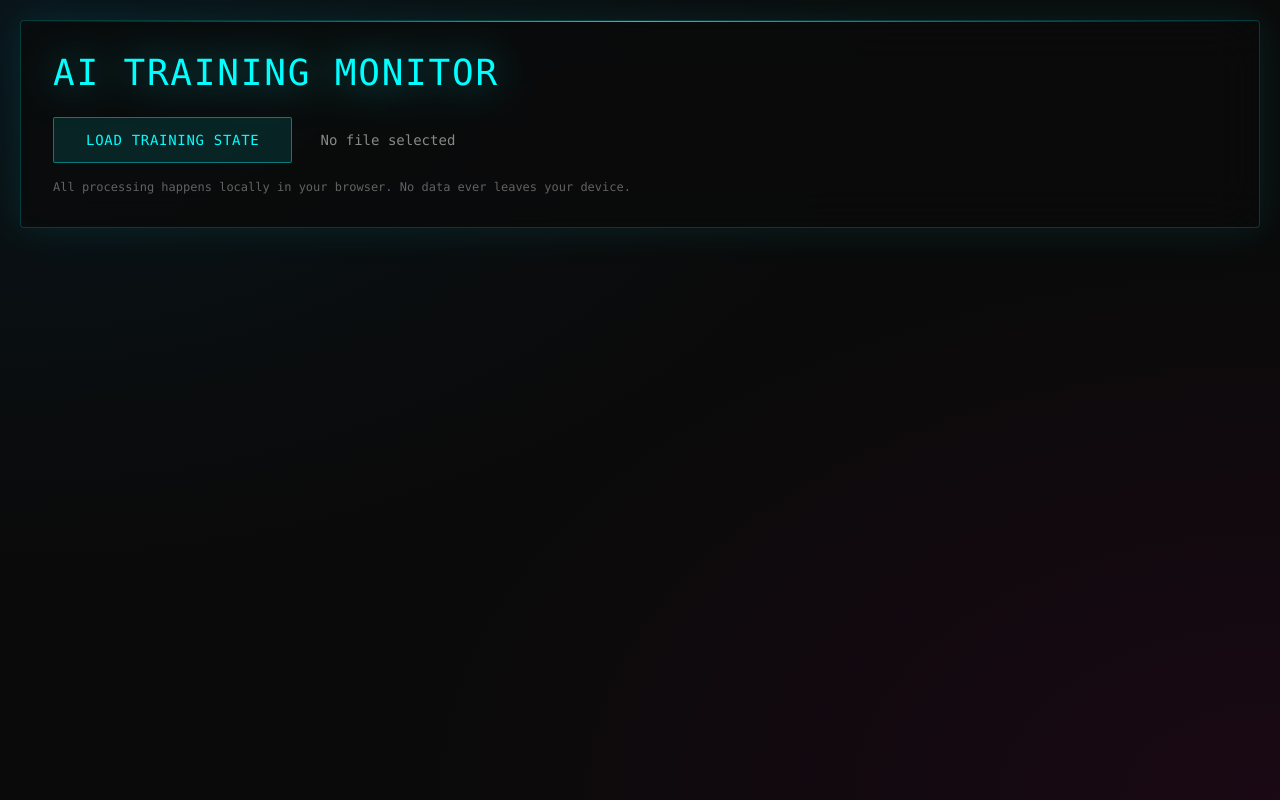
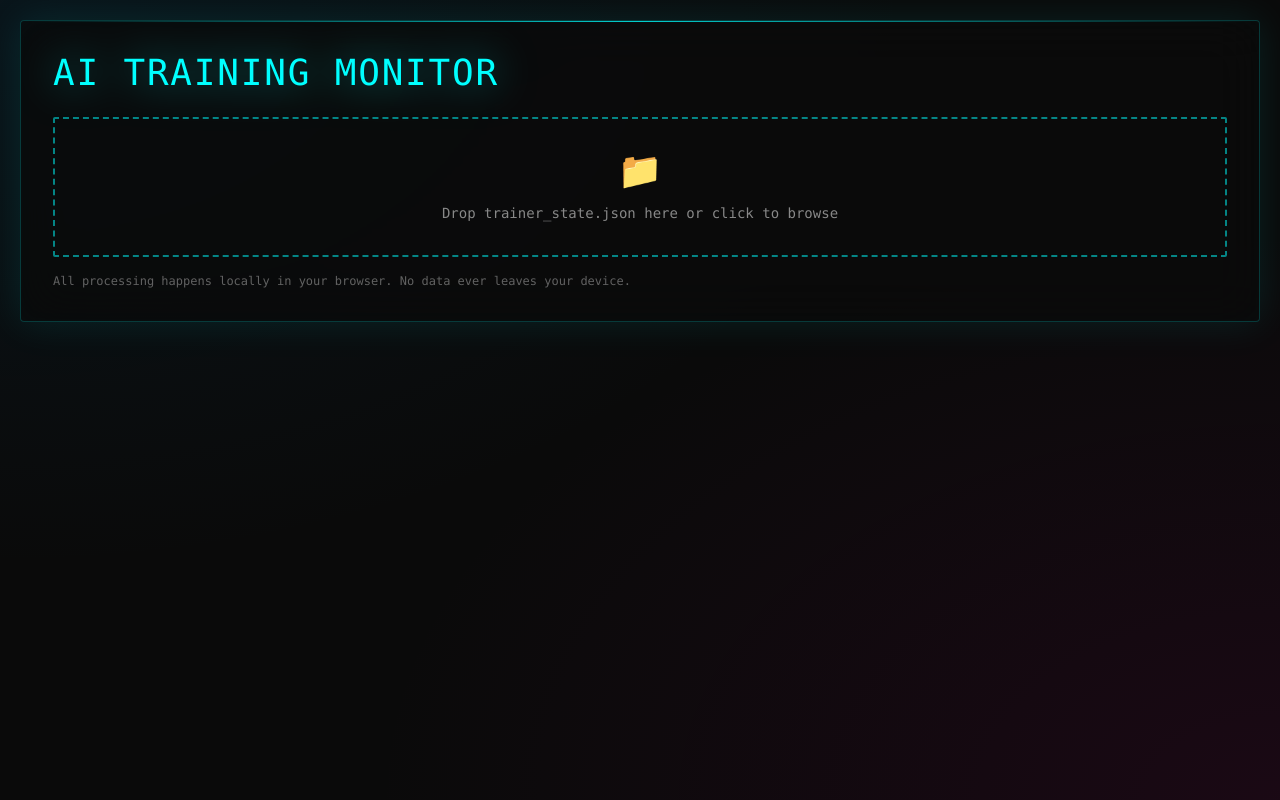
Before and after one commit to boatbomber/ModelTrainingDashboard, a React (Vite) app: page / in a window 1280 px wide. Built offline with nearby package versions, Linux system fonts and the light colour scheme.

Commit message:
Improve drop zone UX

```diff
--- /dev/null
+++ b/src/components/DropZone.jsx
@@ -0,0 +1,132 @@
+import { useCallback, useState, useRef } from 'react';
+import { useDashboard } from '../context/DashboardContext';
+
+export default function DropZone() {
+  const { loadFile } = useDashboard();
+  const [dragState, setDragState] = useState('default'); // 'default' | 'active' | 'success' | 'error'
+  const fileInputRef = useRef(null);
+
+  const validateFile = (file) => {
+    if (!file) return false;
+    return file.type === 'application/json' || file.name.endsWith('.json');
+  };
+
+  const handleFile = useCallback(
+    (file) => {
+      if (!validateFile(file)) {
+        setDragState('error');
+        setTimeout(() => setDragState('default'), 1000);
+        return;
+      }
+
+      setDragState('success');
+      setTimeout(() => setDragState('default'), 500);
+      loadFile(file);
+    },
+    [loadFile]
+  );
+
+  const handleFileChange = useCallback(
+    (e) => {
+      const file = e.target.files[0];
+      if (file) {
+        handleFile(file);
+      }
+    },
+    [handleFile]
+  );
+
+  const handleDragOver = useCallback((e) => {
+    e.preventDefault();
+    e.stopPropagation();
+    setDragState('active');
+  }, []);
+
+  const handleDragLeave = useCallback((e) => {
+    e.preventDefault();
+    e.stopPropagation();
+    setDragState('default');
+  }, []);
+
+  const handleDrop = useCallback(
+    (e) => {
+      e.preventDefault();
+      e.stopPropagation();
+      setDragState('default');
+
+      const file = e.dataTransfer.files[0];
+      handleFile(file);
+    },
+    [handleFile]
+  );
+
+  const handleClick = useCallback(() => {
+    fileInputRef.current?.click();
+  }, []);
+
+  const getBorderClass = () => {
+    switch (dragState) {
+      case 'active':
+        return 'border-cyber-primary border-solid shadow-cyber-glow animate-pulse';
+      case 'success':
+        return 'border-cyber-success border-solid';
+      case 'error':
+        return 'border-cyber-error border-solid';
+      default:
+        return 'border-cyber-border/50 border-dashed';
+    }
+  };
+
+  const getMessage = () => {
+    switch (dragState) {
+      case 'active':
+        return 'Release to load file';
+      case 'success':
+        return 'File accepted!';
+      case 'error':
+        return 'Invalid file type - JSON only';
+      default:
+        return 'Drop trainer_state.json here or click to browse';
+    }
+  };
+
+  const getIcon = () => {
+    switch (dragState) {
+      case 'active':
+        return '⬇';
+      case 'success':
+        return '✓';
+      case 'error':
+        return '✗';
+      default:
+        return '📁';
+    }
+  };
+
+  return (
+    <div
+      className={`relative border-2 rounded-sm p-8 transition-all duration-200 cursor-pointer ${getBorderClass()} ${
+        dragState === 'default' ? 'hover:border-cyber-primary/40 hover:bg-cyber-primary/5' : ''
+      }`}
+      onDragOver={handleDragOver}
+      onDragLeave={handleDragLeave}
+      onDrop={handleDrop}
+      onClick={handleClick}
+    >
+      <input
+        ref={fileInputRef}
+        type="file"
+        accept=".json,application/json"
+        onChange={handleFileChange}
+        className="hidden"
+      />
+
+      <div className="text-center">
+        <div className="text-4xl mb-3">{getIcon()}</div>
+        <p className="text-cyber-muted font-mono text-sm">
+          {getMessage()}
+        </p>
+      </div>
+    </div>
+  );
+}
--- a/src/components/Header.jsx
+++ b/src/components/Header.jsx
@@ -1,41 +1,8 @@
-import { useCallback, useState } from 'react';
 import { useDashboard } from '../context/DashboardContext';
+import DropZone from './DropZone';
 
 export default function Header() {
-  const { loadFile, fileName, error, clearError } = useDashboard();
-  const [isDragging, setIsDragging] = useState(false);
-
-  const handleFileChange = useCallback(
-    (e) => {
-      const file = e.target.files[0];
-      if (file) {
-        loadFile(file);
-      }
-    },
-    [loadFile]
-  );
-
-  const handleDragOver = useCallback((e) => {
-    e.preventDefault();
-    setIsDragging(true);
-  }, []);
-
-  const handleDragLeave = useCallback((e) => {
-    e.preventDefault();
-    setIsDragging(false);
-  }, []);
-
-  const handleDrop = useCallback(
-    (e) => {
-      e.preventDefault();
-      setIsDragging(false);
-      const file = e.dataTransfer.files[0];
-      if (file && file.name.endsWith('.json')) {
-        loadFile(file);
-      }
-    },
-    [loadFile]
-  );
+  const { fileName, error, clearError } = useDashboard();
 
   return (
     <div className="relative overflow-hidden rounded bg-cyber-bg/80 backdrop-blur-xl border border-cyber-border p-8 mb-8 shadow-cyber">
@@ -46,36 +13,18 @@ export default function Header() {
         AI Training Monitor
       </h1>
 
-      <div
-        className={`flex items-center gap-5 flex-wrap ${
-          isDragging ? 'opacity-50' : ''
-        }`}
-        onDragOver={handleDragOver}
-        onDragLeave={handleDragLeave}
-        onDrop={handleDrop}
-      >
-        <div className="relative overflow-hidden inline-block">
-          <input
-            type="file"
-            id="fileInput"
-            accept=".json"
-            onChange={handleFileChange}
-            className="absolute -left-[9999px]"
-          />
-          <label
-            htmlFor="fileInput"
-            className={`inline-block px-8 py-3 bg-cyber-primary/10 text-cyber-primary border border-cyber-primary/40 rounded-sm cursor-pointer font-normal uppercase tracking-wider text-sm transition-all duration-200 hover:bg-cyber-primary/20 hover:border-cyber-primary hover:shadow-cyber-glow hover:-translate-y-px active:translate-y-0 ${
-              isDragging ? 'border-cyber-primary bg-cyber-primary/20' : ''
-            }`}
-          >
-            Load Training State
-          </label>
+      {fileName && (
+        <div className="mb-4 flex items-center gap-2">
+          <span className="text-cyber-muted text-sm font-mono">
+            Loaded file:
+          </span>
+          <span className="text-cyber-primary text-sm font-mono">
+            {fileName}
+          </span>
         </div>
+      )}
 
-        <span className="text-cyber-muted text-sm font-mono ml-2">
-          {fileName || 'No file selected'}
-        </span>
-      </div>
+      <DropZone />
 
       <p className="mt-4 text-cyber-muted/70 text-xs font-mono">
         All processing happens locally in your browser. No data ever leaves your device.
```
